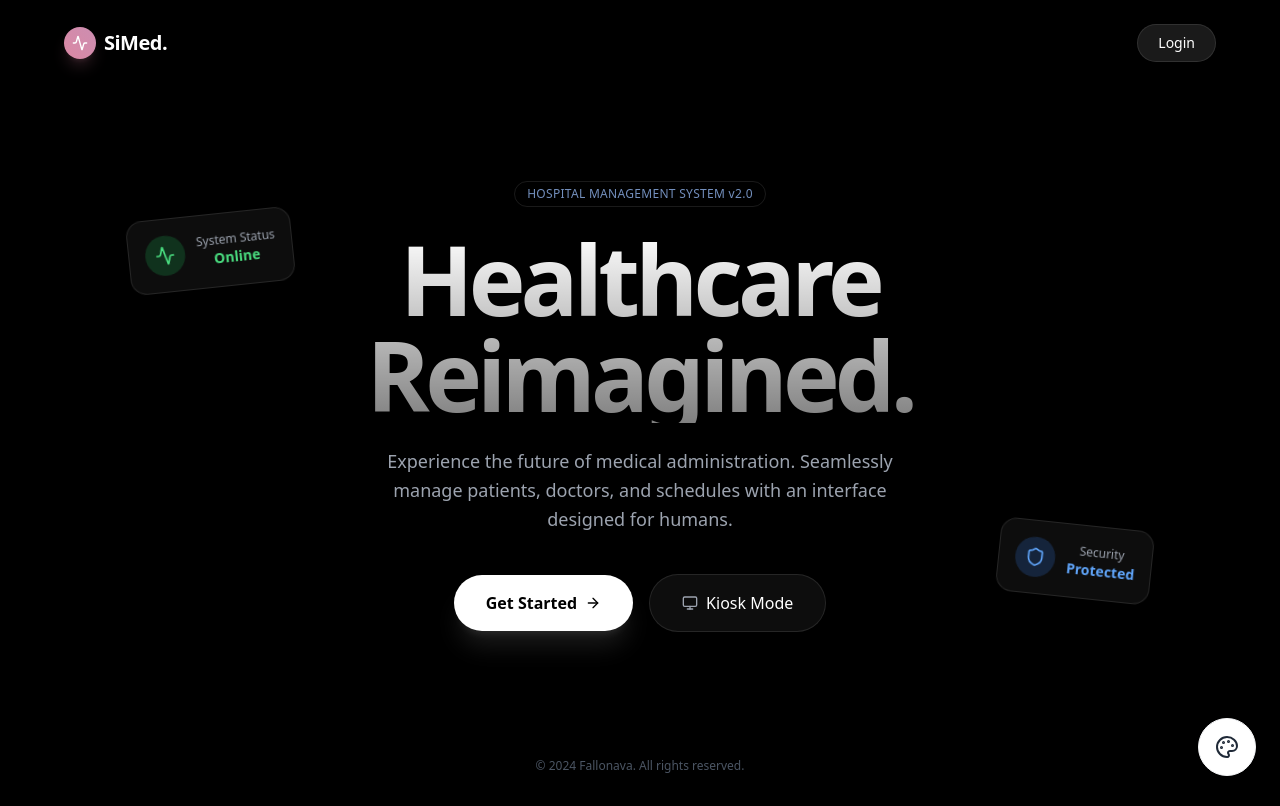
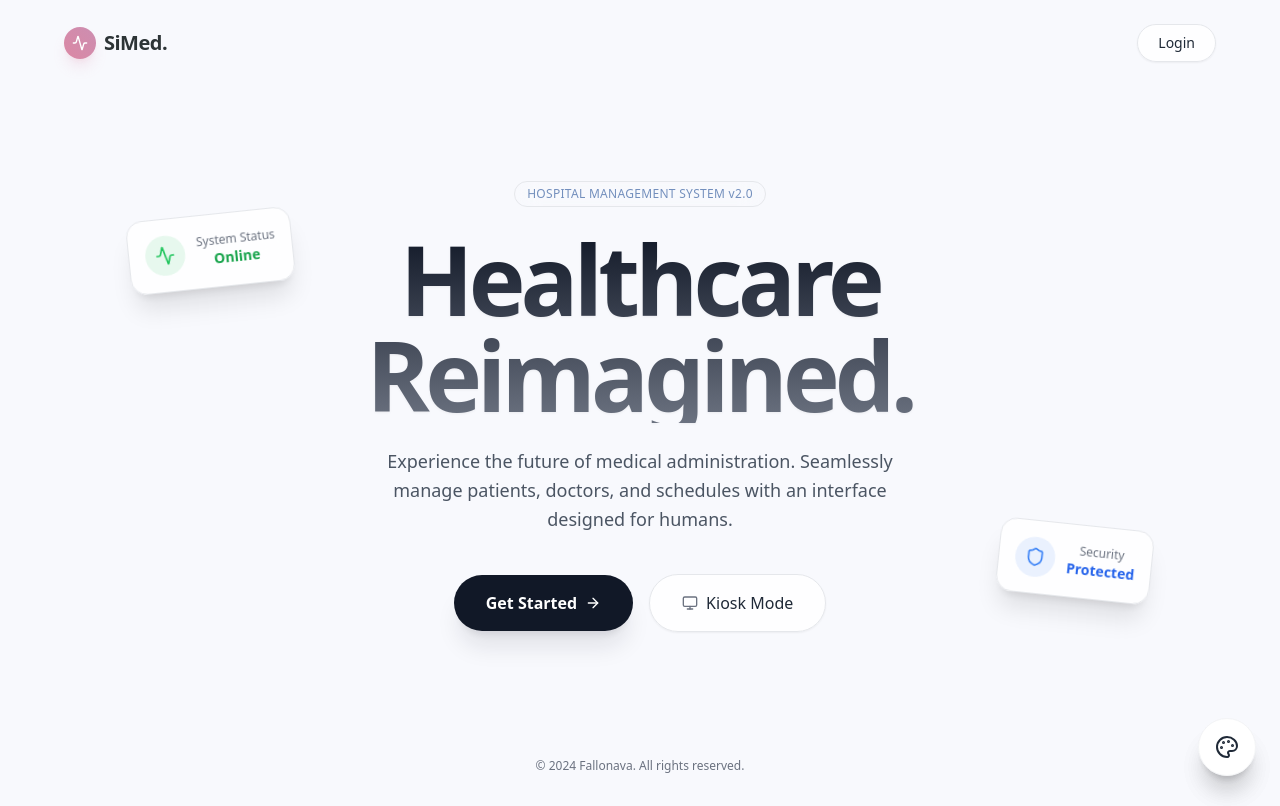
Before and after one commit to Fallonava/frontend-simed, a React (Vite) app in the folder frontend/: page / in a window 1280 px wide. Built offline with nearby package versions, Linux system fonts and the light colour scheme.

Commit message:
feat: introduce Welcome, Kiosk, and Login pages to establish core application navigation and queue management.

```diff
--- a/frontend/src/pages/Welcome.jsx
+++ b/frontend/src/pages/Welcome.jsx
@@ -1,15 +1,21 @@
-import React from 'react';
+import React, { useEffect } from 'react';
 import { useNavigate } from 'react-router-dom';
 import { ArrowRight, Activity, Monitor, Shield } from 'lucide-react';
+import ThemeToggle from '../components/ThemeToggle';
+import useThemeStore from '../store/useThemeStore';
 
 const Welcome = () => {
     const navigate = useNavigate();
+    const { mode } = useThemeStore();
 
     return (
-        <div className="min-h-screen bg-black text-white relative overflow-hidden font-sans selection:bg-salm-pink selection:text-white">
-            {/* Ambient Background */}
-            <div className="absolute top-[-20%] left-[-10%] w-[70vw] h-[70vw] bg-salm-blue/30 rounded-full blur-[120px] animate-pulse-slow"></div>
-            <div className="absolute bottom-[-20%] right-[-10%] w-[60vw] h-[60vw] bg-salm-purple/20 rounded-full blur-[120px] animate-pulse-slow delay-1000"></div>
+        <div className="min-h-screen bg-theme-bg text-theme-text relative overflow-hidden font-sans selection:bg-salm-pink selection:text-white transition-colors duration-300">
+            {/* Theme Toggle */}
+            <ThemeToggle />
+
+            {/* Ambient Background - Adjusted for Light/Dark */}
+            <div className={`absolute top-[-20%] left-[-10%] w-[70vw] h-[70vw] rounded-full blur-[120px] animate-pulse-slow ${mode === 'dark' ? 'bg-salm-blue/30' : 'bg-salm-blue/10'} transition-all`}></div>
+            <div className={`absolute bottom-[-20%] right-[-10%] w-[60vw] h-[60vw] rounded-full blur-[120px] animate-pulse-slow delay-1000 ${mode === 'dark' ? 'bg-salm-purple/20' : 'bg-salm-purple/10'} transition-all`}></div>
 
             {/* Navbar */}
             <nav className="relative z-10 w-full max-w-[1200px] mx-auto p-6 flex items-center justify-between">
@@ -17,11 +23,11 @@ const Welcome = () => {
                     <div className="w-8 h-8 bg-gradient-to-tr from-salm-pink to-salm-purple rounded-full flex items-center justify-center shadow-lg shadow-salm-pink/20">
                         <Activity className="w-4 h-4 text-white" />
                     </div>
-                    <span className="text-xl font-semibold tracking-tight">SiMed.</span>
+                    <span className="text-xl font-semibold tracking-tight text-theme-text">SiMed.</span>
                 </div>
                 <button
                     onClick={() => navigate('/login')}
-                    className="px-5 py-2 rounded-full bg-white/10 backdrop-blur-md border border-white/10 hover:bg-white/20 transition-all text-sm font-medium"
+                    className="px-5 py-2 rounded-full bg-white/80 dark:bg-white/10 backdrop-blur-md border border-gray-200 dark:border-white/10 hover:bg-white dark:hover:bg-white/20 transition-all text-sm font-medium text-gray-800 dark:text-white shadow-sm"
                 >
                     Login
                 </button>
@@ -30,62 +36,62 @@ const Welcome = () => {
             {/* Hero Section */}
             <main className="relative z-10 flex flex-col items-center justify-center min-h-[80vh] text-center px-4">
                 <div className="animate-in fade-in slide-in-from-bottom-8 duration-1000">
-                    <span className="inline-block py-1 px-3 rounded-full bg-gradient-to-r from-salm-blue/20 to-salm-purple/20 border border-white/10 text-salm-blue text-xs font-medium tracking-wide mb-6 backdrop-blur-md">
+                    <span className="inline-block py-1 px-3 rounded-full bg-gradient-to-r from-salm-blue/10 to-salm-purple/10 border border-salm-blue/20 text-salm-blue text-xs font-medium tracking-wide mb-6 backdrop-blur-md dark:from-salm-blue/20 dark:to-salm-purple/20 dark:border-white/10">
                         HOSPITAL MANAGEMENT SYSTEM v2.0
                     </span>
-                    <h1 className="text-6xl md:text-8xl font-bold tracking-tighter mb-6 bg-clip-text text-transparent bg-gradient-to-b from-white to-white/50 leading-tight">
+                    <h1 className="text-6xl md:text-8xl font-bold tracking-tighter mb-6 bg-clip-text text-transparent bg-gradient-to-b from-gray-900 to-gray-500 dark:from-white dark:to-white/50 leading-tight drop-shadow-sm">
                         Healthcare <br /> Reimagined.
                     </h1>
-                    <p className="max-w-xl mx-auto text-lg text-gray-400 mb-10 leading-relaxed">
+                    <p className="max-w-xl mx-auto text-lg text-gray-600 dark:text-gray-400 mb-10 leading-relaxed font-medium">
                         Experience the future of medical administration. Seamlessly manage patients, doctors, and schedules with an interface designed for humans.
                     </p>
 
                     <div className="flex flex-col sm:flex-row items-center justify-center gap-4">
                         <button
                             onClick={() => navigate('/login')}
-                            className="group relative px-8 py-4 rounded-full bg-white text-black font-semibold hover:scale-105 transition-all shadow-xl shadow-white/10 flex items-center gap-2"
+                            className="group relative px-8 py-4 rounded-full bg-gray-900 dark:bg-white text-white dark:text-black font-semibold hover:scale-105 transition-all shadow-xl shadow-gray-900/10 dark:shadow-white/10 flex items-center gap-2"
                         >
                             Get Started
                             <ArrowRight className="w-4 h-4 group-hover:translate-x-1 transition-transform" />
                         </button>
                         <button
                             onClick={() => navigate('/kiosk')}
-                            className="px-8 py-4 rounded-full bg-white/5 backdrop-blur-md border border-white/10 hover:bg-white/10 transition-all font-medium flex items-center gap-2"
+                            className="px-8 py-4 rounded-full bg-white/80 dark:bg-white/5 backdrop-blur-md border border-gray-200 dark:border-white/10 hover:bg-white dark:hover:bg-white/10 transition-all font-medium flex items-center gap-2 text-gray-800 dark:text-gray-300 shadow-sm"
                         >
-                            <Monitor className="w-4 h-4 text-gray-400" />
+                            <Monitor className="w-4 h-4 text-gray-500 dark:text-gray-400" />
                             Kiosk Mode
                         </button>
                     </div>
                 </div>
 
                 {/* Floating Cards (Decorative) */}
-                <div className="absolute top-[20%] left-[10%] p-4 rounded-2xl bg-white/5 backdrop-blur-xl border border-white/10 shadow-2xl animate-float hidden lg:block rotate-[-6deg]">
+                <div className="absolute top-[20%] left-[10%] p-4 rounded-2xl bg-white/80 dark:bg-white/5 backdrop-blur-xl border border-gray-200 dark:border-white/10 shadow-xl dark:shadow-2xl animate-float hidden lg:block rotate-[-6deg]">
                     <div className="flex items-center gap-3">
-                        <div className="w-10 h-10 rounded-full bg-green-500/20 flex items-center justify-center">
-                            <Activity className="w-5 h-5 text-green-400" />
+                        <div className="w-10 h-10 rounded-full bg-green-500/10 flex items-center justify-center">
+                            <Activity className="w-5 h-5 text-green-500 dark:text-green-400" />
                         </div>
                         <div>
-                            <p className="text-xs text-gray-400">System Status</p>
-                            <p className="text-sm font-bold text-green-400">Online</p>
+                            <p className="text-xs text-gray-500 dark:text-gray-400">System Status</p>
+                            <p className="text-sm font-bold text-green-600 dark:text-green-400">Online</p>
                         </div>
                     </div>
                 </div>
 
-                <div className="absolute bottom-[20%] right-[10%] p-4 rounded-2xl bg-white/5 backdrop-blur-xl border border-white/10 shadow-2xl animate-float-delayed hidden lg:block rotate-[6deg]">
+                <div className="absolute bottom-[20%] right-[10%] p-4 rounded-2xl bg-white/80 dark:bg-white/5 backdrop-blur-xl border border-gray-200 dark:border-white/10 shadow-xl dark:shadow-2xl animate-float-delayed hidden lg:block rotate-[6deg]">
                     <div className="flex items-center gap-3">
-                        <div className="w-10 h-10 rounded-full bg-blue-500/20 flex items-center justify-center">
-                            <Shield className="w-5 h-5 text-blue-400" />
+                        <div className="w-10 h-10 rounded-full bg-blue-500/10 flex items-center justify-center">
+                            <Shield className="w-5 h-5 text-blue-500 dark:text-blue-400" />
                         </div>
                         <div>
-                            <p className="text-xs text-gray-400">Security</p>
-                            <p className="text-sm font-bold text-blue-400">Protected</p>
+                            <p className="text-xs text-gray-500 dark:text-gray-400">Security</p>
+                            <p className="text-sm font-bold text-blue-600 dark:text-blue-400">Protected</p>
                         </div>
                     </div>
                 </div>
             </main>
 
             {/* Footer */}
-            <footer className="relative z-10 w-full text-center py-8 text-xs text-gray-600">
+            <footer className="relative z-10 w-full text-center py-8 text-xs text-gray-500 dark:text-gray-600">
                 <p>&copy; 2024 Fallonava. All rights reserved.</p>
             </footer>
 
```
Also changed, not shown: frontend/src/pages/Kiosk.jsx (+23 -23 lines), frontend/src/pages/Login.jsx (+13 -13 lines).
